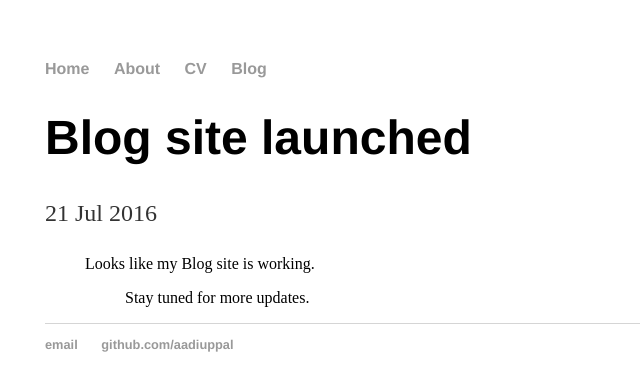
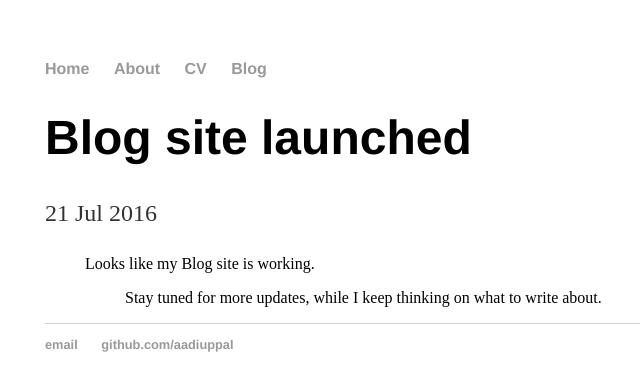
Before and after one commit to aadiuppal/aadiuppal.github.io, a Jekyll site: the page built from _posts/2016-07-21-my-first-blog-post.md, in a window 1280 px wide. Shown: the top 391 px of the page, without its empty margins (147-787 px from the left). Built offline with Jekyll 4.4.1, drawn with Linux system fonts in a browser that asks for light colours.

Commit message:
blog update

```diff
--- a/_posts/2016-07-21-my-first-blog-post.md
+++ b/_posts/2016-07-21-my-first-blog-post.md
@@ -4,6 +4,6 @@ title: "Blog site launched"
 date: 2016-07-21
 ---
 <blockquote>Looks like my Blog site is working.
-  <blockquote>Stay tuned for more updates.
+  <blockquote>Stay tuned for more updates, while I keep thinking on what to write about.
   </blockquote>
 </blockquote>
```
